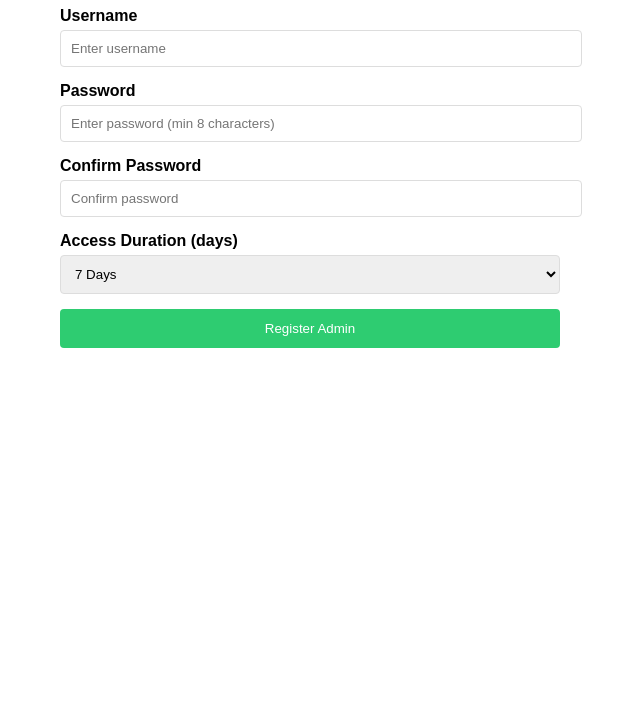
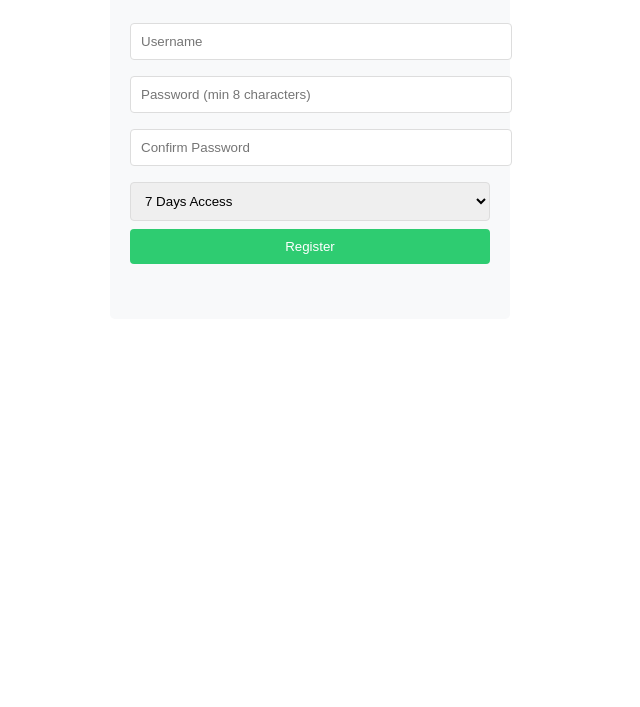
Before and after one commit to xbotz-ofc/WhatsApp-Information, a plain HTML site: page register.html in a window 1280 px wide. Shown: the part 93-800 px from the top of the page, without its empty margins (330-970 px from the left). Drawn offline with Linux system fonts and the light colour scheme.

Commit message:
Update register.html

```diff
--- a/register.html
+++ b/register.html
@@ -7,47 +7,29 @@
     <script src="https://www.gstatic.com/firebasejs/8.10.0/firebase-app.js"></script>
     <script src="https://www.gstatic.com/firebasejs/8.10.0/firebase-database.js"></script>
     <style>
-        body { font-family: Arial, sans-serif; max-width: 500px; margin: 0 auto; padding: 20px; }
-        .form-group { margin-bottom: 15px; }
-        label { display: block; margin-bottom: 5px; font-weight: bold; }
-        input, select { width: 100%; padding: 10px; border: 1px solid #ddd; border-radius: 4px; }
-        button { background: #2ecc71; color: white; border: none; padding: 12px; border-radius: 4px; cursor: pointer; width: 100%; }
+        body { font-family: Arial, sans-serif; max-width: 400px; margin: 0 auto; padding: 20px; }
+        .register-form { background: #f8f9fa; padding: 20px; border-radius: 5px; }
+        input, select { padding: 10px; margin: 8px 0; width: 100%; border: 1px solid #ddd; border-radius: 4px; }
+        button { padding: 10px 15px; background: #2ecc71; color: white; border: none; border-radius: 4px; cursor: pointer; width: 100%; }
         .message { margin-top: 15px; padding: 10px; border-radius: 4px; }
         .error { background: #ffebee; color: #c62828; }
         .success { background: #e8f5e9; color: #2e7d32; }
     </style>
 </head>
 <body>
-    <h1>Create Admin Account</h1>
-
-    <div class="form-group">
-        <label for="username">Username</label>
-        <input type="text" id="username" placeholder="Enter username">
+    <div class="register-form">
+        <h2>Create Admin Account</h2>
+        <input type="text" id="username" placeholder="Username">
+        <input type="password" id="password" placeholder="Password (min 8 characters)">
+        <input type="password" id="confirm" placeholder="Confirm Password">
+        <select id="days">
+            <option value="7" selected>7 Days Access</option>
+            <option value="1">1 Day Access</option>
+            <option value="30">30 Days Access</option>
+        </select>
+        <button onclick="register()">Register</button>
+        <div id="message" class="message"></div>
     </div>
-
-    <div class="form-group">
-        <label for="password">Password</label>
-        <input type="password" id="password" placeholder="Enter password (min 8 characters)">
-    </div>
-
-    <div class="form-group">
-        <label for="confirm">Confirm Password</label>
-        <input type="password" id="confirm" placeholder="Confirm password">
-    </div>
-
-    <div class="form-group">
-        <label for="days">Access Duration (days)</label>
-        <select id="days">
-            <option value="1">1 Day</option>
-            <option value="3">3 Days</option>
-            <option value="7" selected>7 Days</option>
-            <option value="30">30 Days</option>
-        </select>
-    </div>
-
-    <button onclick="register()">Register Admin</button>
-
-    <div id="message" class="message"></div>
 
     <script>
         // Konfigurasi Firebase
```
